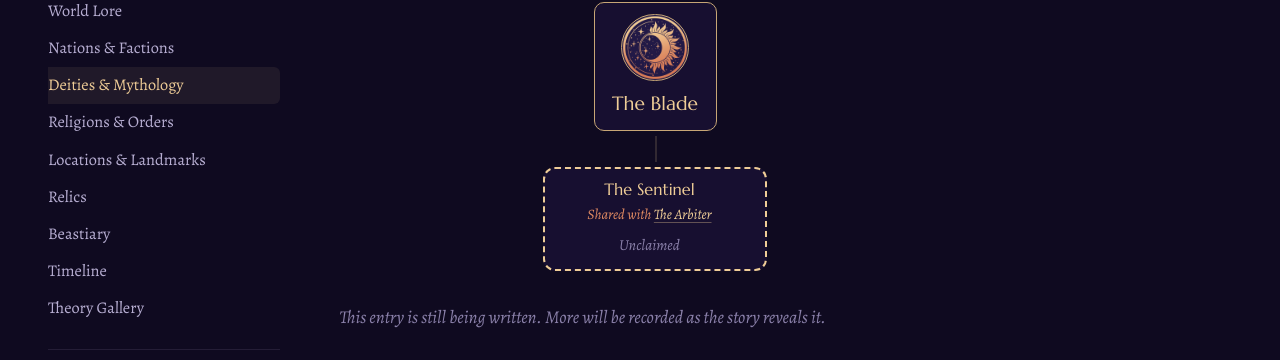
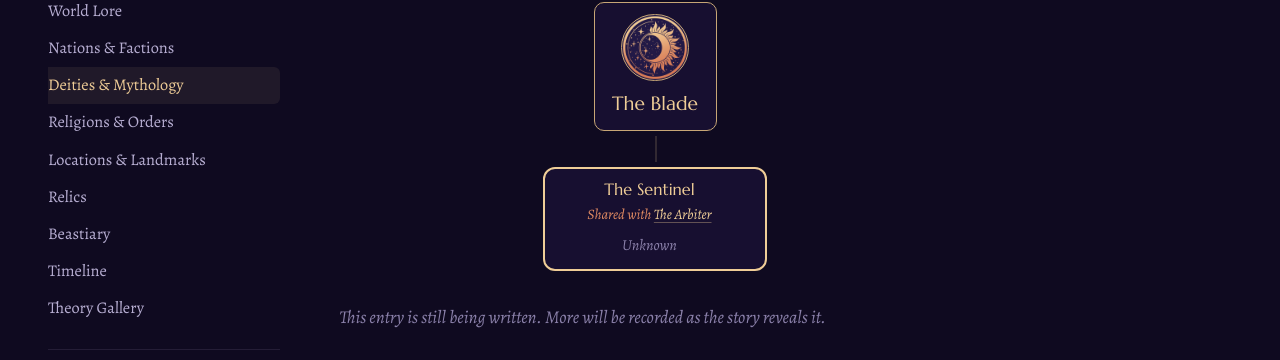
Before and after one commit to smpequinox/smpequinox.github.io, a Jekyll site: the page built from _lore/the-blade.md, in a window 1280 px wide and 900 px high, scrolled down 371 px. Shown: the part 312-672 px from the top of the window. Built offline with Jekyll 4.4.1, drawn with Linux system fonts in a browser that asks for light colours.

Commit message:
Mark The Sentinel as claimed but unrevealed (Unknown)
Co-Authored-By: Claude Opus 5.5 <noreply@anthropic.com>
Claude-Session: https://claude.ai/code/session_012pD2useRZpTrTfTm1Gthrx

```diff
--- a/_lore/the-blade.md
+++ b/_lore/the-blade.md
@@ -12,5 +12,6 @@ vassal_intro: "The Blade's vassals are called Arms."
 vassals:
   - title: "The Sentinel"
     also: "Shared with The Arbiter"
+    holder: "Unknown"
     tier: 1
 ---
```
Also changed, not shown: _lore/the-arbiter.md (+1 -0 lines).
